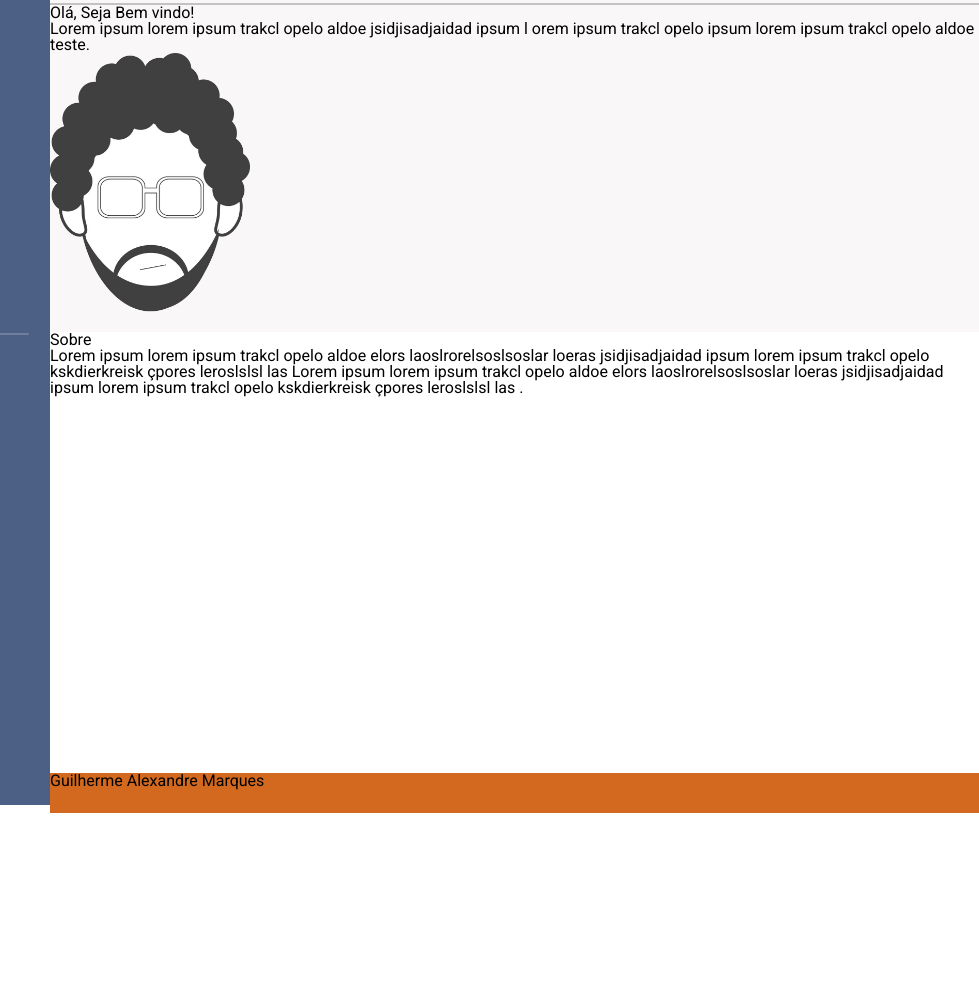
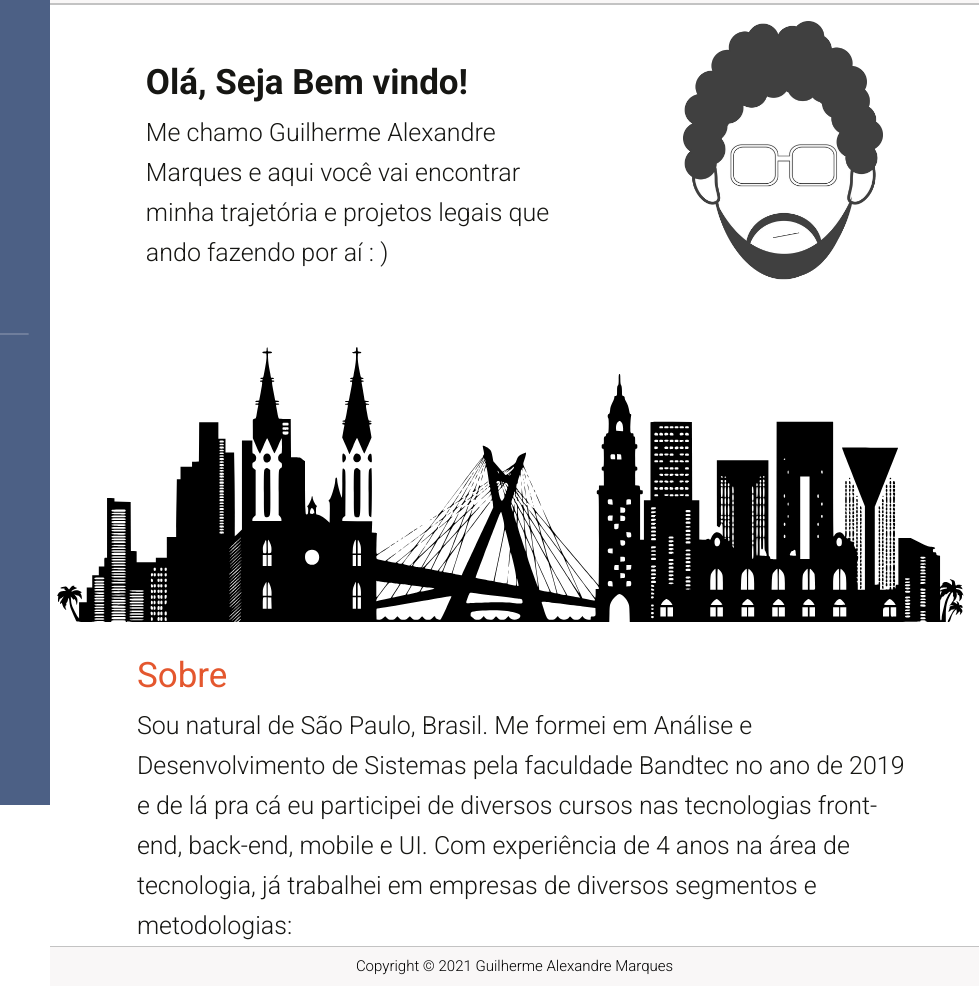
Before and after one commit to guirodriguezz/guidev, a plain HTML site: page index.html in a window 1280 px wide. Shown: the part 51-1037 px from the top of the page, 301-1280 px from the left. Before the commit the page ends 864 px from the top, so only its background shows below. Drawn offline with Linux system fonts and the light colour scheme.

Commit message:
Criando o design da main.

```diff
--- a/index.html
+++ b/index.html
@@ -73,19 +73,19 @@
         <nav class="navegacao">
           <ul class="navegacao__list">
             <li>
-              <img src="/img/icons/iconmonstr-user-14.svg" alt="Icone de usuário da sessão Sobre"/>
+              <img src="/img/icons/iconmonstr-user-14.svg" alt="Icone de usuário da sessão Sobre" />
               <span>Sobre</span>
             </li>
             <li>
-              <img src="/img/icons/iconmonstr-code-2.svg" alt="Icone de código da sessão Skills" height="25" width="25"/>
+              <img src="/img/icons/iconmonstr-code-2.svg" alt="Icone de código da sessão Skills" height="25" width="25" />
               <span>Skills</span>
             </li>
             <li>
-              <img src="/img/icons/iconmonstr-smartphone-16.svg" alt="Icone de dispositivos da sessão Projetos"/>
+              <img src="/img/icons/iconmonstr-smartphone-16.svg" alt="Icone de dispositivos da sessão Projetos" />
               <span>Projetos</span>
             </li>
             <li>
-              <img src="/img/icons/iconmonstr-note-33.svg" alt="Icone de bloco de notas da sessão Currículo"/>
+              <img src="/img/icons/iconmonstr-note-33.svg" alt="Icone de bloco de notas da sessão Currículo" />
               <span>Currículo</span>
             </li>
           </ul>
@@ -93,26 +93,31 @@
       </aside>
 
       <main class="main">
-        <article class="main__introducao">
-          <h1 class="introducao__titulo">Olá, Seja Bem vindo!</h1>
-          <p class="introducao__texto">
-            Lorem ipsum lorem ipsum trakcl opelo aldoe jsidjisadjaidad ipsum l orem ipsum trakcl opelo ipsum lorem ipsum trakcl opelo aldoe teste.
-          </p>
-          <img class="introducao__img" src="/img/guiemoji.png" alt="Avatar do Guilherme Marques" width="200" height="279" />
-        </article>
+        <section class="introducao">
+          <div class="introducao__texto">
+            <h1 class="introducao__titulo">Olá, Seja Bem vindo!</h1>
+            <p class="introducao__subtitulo">
+              Me chamo Guilherme Alexandre Marques e aqui você vai encontrar minha trajetória e projetos legais que ando fazendo por aí : )
+            </p>
+          </div>
+          <img class="introducao__avatar" src="/img/guiemoji.png" alt="Avatar do Guilherme Marques" width="200" height="279" />
+          <img class="introducao__sampa" src="/img/sampa.svg" alt="" />
+        </section>
 
-        <section class="main__secao">
-          <h1>Sobre</h1>
-          <p>
-            Lorem ipsum lorem ipsum trakcl opelo aldoe elors laoslrorelsoslsoslar loeras jsidjisadjaidad ipsum lorem ipsum trakcl opelo kskdierkreisk
-            çpores leroslslsl las Lorem ipsum lorem ipsum trakcl opelo aldoe elors laoslrorelsoslsoslar loeras jsidjisadjaidad ipsum lorem ipsum
-            trakcl opelo kskdierkreisk çpores leroslslsl las .
-          </p>
+        <section class="secao">
+          <div class="secao__texto">
+            <h1 class="secao__titulo">Sobre</h1>
+            <p class="secao__paragrafo">
+              Sou natural de São Paulo, Brasil. Me formei em Análise e Desenvolvimento de Sistemas pela faculdade Bandtec no ano de 2019 e de lá pra
+              cá eu participei de diversos cursos nas tecnologias front-end, back-end, mobile e UI. Com experiência de 4 anos na área de tecnologia,
+              já trabalhei em empresas de diversos segmentos e metodologias:
+            </p>
+          </div>
         </section>
       </main>
 
       <footer class="footer">
-        <p>Guilherme Alexandre Marques</p>
+        <p class="footer__paragrafo">Copyright &copy; 2021 Guilherme Alexandre Marques</p>
       </footer>
     </div>
   </body>
--- a/style/index.scss
+++ b/style/index.scss
@@ -8,6 +8,7 @@ $cor-cabecalho: #f9f7f7;
 $separador: #f9f7f7;
 $titulo-secao: #e4572e;
 $icone-cabecalho: #000000;
+$cor-borda: #c3c3c3;
 /* #endregion */
 
 /* #region Conversor de pixels para em */
@@ -62,7 +63,7 @@ img {
 .header {
     grid-area: header;
     background-color: $cor-cabecalho;
-    border-bottom: 2px solid #c3c3c3;
+    border-bottom: 2px solid $cor-borda;
     display: flex;
     align-items: center;
     &__list {
@@ -154,14 +155,64 @@ img {
 }
 /* #endregion */
 
+/* #region Main */
 .main {
     grid-area: main;
-    &__introducao {
-        background-color: $cor-cabecalho;
+    margin-top: 1vh;
+    .introducao {
+        display: flex;
+        justify-content: space-around;
+        flex-wrap: wrap;
+        &__texto {
+            margin-top: 8vh;
+            margin-left: 3vw;
+        }
+        &__titulo {
+            @include tipografia(35, bold, $texto-descritivo);
+            margin-bottom: 3vh;
+        }
+        &__subtitulo {
+            @include tipografia(25, lighter, $texto-descritivo);
+            max-width: 33vw;
+        }
+        &__avatar {
+            margin-top: 1vh;
+            margin-right: 3vw;
+        }
+        &__sampa {
+            margin-top: 5vh;
+        }
+    }
+
+    .secao {
+        display: flex;
+        justify-content: space-around;
+        &__texto {
+            margin-left: 2vw;
+        }
+        &__titulo {
+            @include tipografia(35, normal, $titulo-secao);
+            margin-top: 6vh;
+        }
+        &__paragrafo {
+            @include tipografia(25, lighter, $texto-descritivo);
+            max-width: 61vw;
+            margin-top: 3vh;
+        }
     }
 }
+/* #endregion */
 
+/* #region Footer*/
 .footer {
     grid-area: footer;
-    background-color: chocolate;
+    display: flex;
+    align-items: center;
+    background-color: $cor-cabecalho;
+    border-top: 1px solid $cor-borda;
+    &__paragrafo {
+        margin: 0 auto;
+        @include tipografia(15, lighter, $icone-cabecalho);
+    }
 }
+/* #endregion */
```
Also changed, not shown: img/sampa.svg (added), style/index.css, 2 other files.
